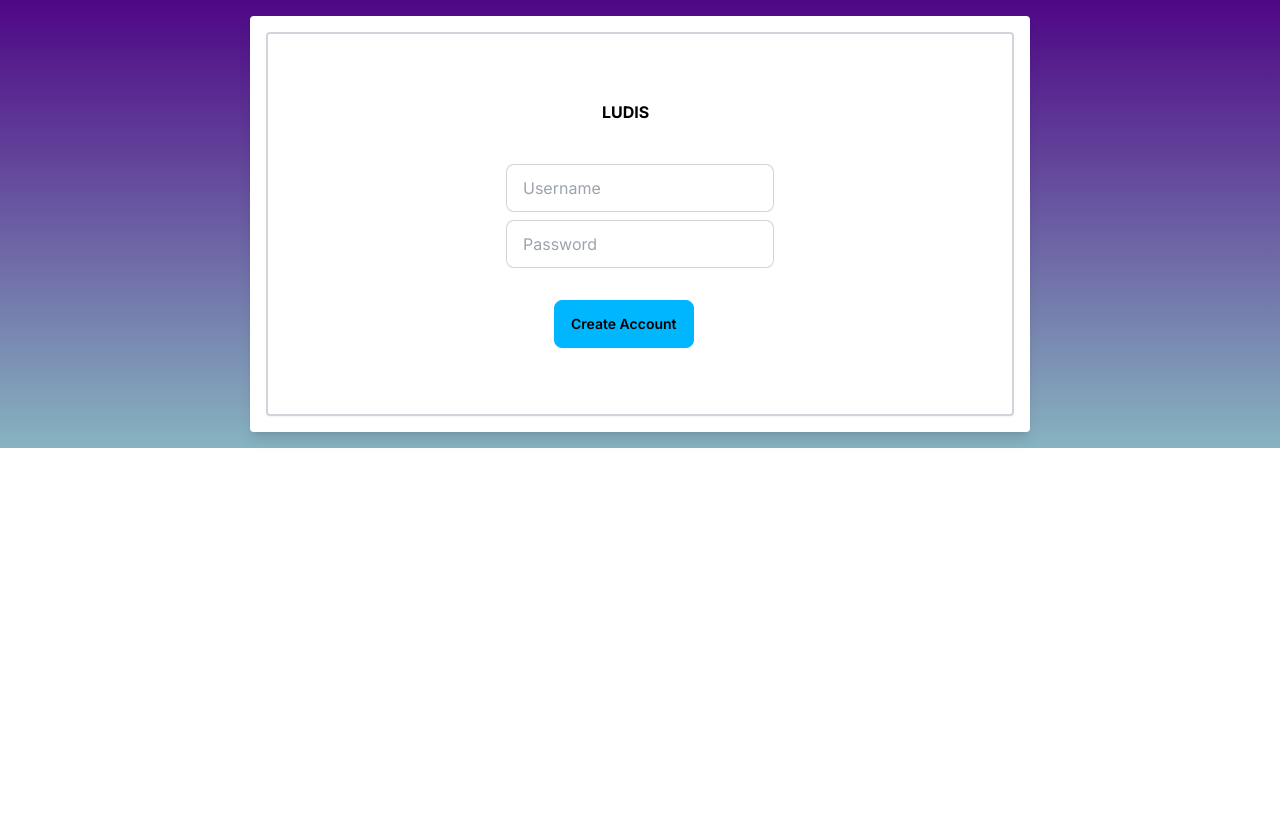
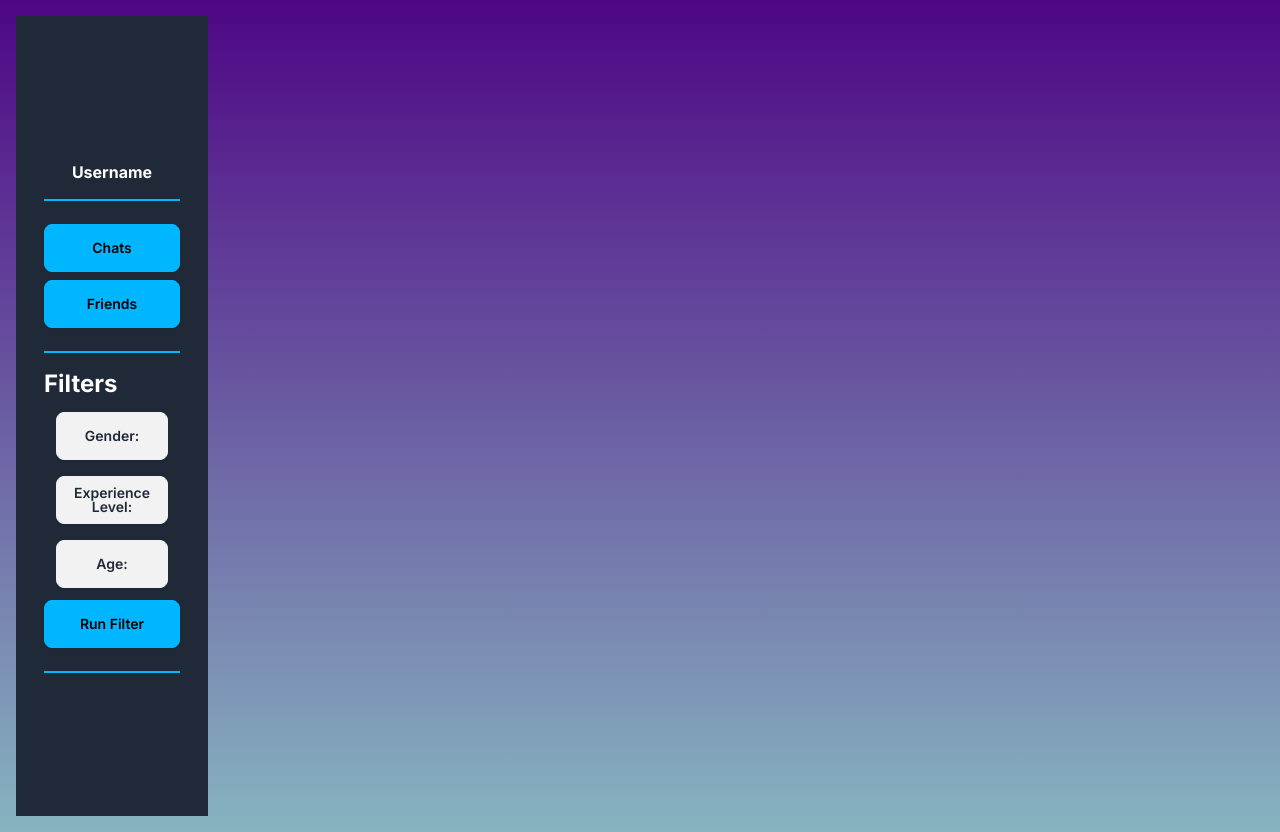
Before and after one commit to caiodasilva2005/Ludis, a Next.js app: page / in a window 1280 px wide. Before the commit the page ends 800 px from the top, so only its background shows below. Built offline with nearby package versions, Linux system fonts and the light colour scheme.

Commit message:
Added custom button and updated SideBar

```diff
--- a/app/components/Chat.tsx
+++ b/app/components/Chat.tsx
@@ -5,7 +5,7 @@ const Chat = () => {
     <>
       <div className="chat chat-start">
         <div className="chat-bubble">
-          It's over Anakin, <br />I have the high ground.
+          over Anakin, <br />I have the high ground.
         </div>
       </div>
       <div className="chat chat-end">
--- a/app/components/ChatButton.tsx
+++ /dev/null
@@ -1,13 +0,0 @@
-"use client";
-import React from "react";
-import Link from "next/link";
-
-const ChatButton = () => {
-  return (
-    <li className="py-2">
-      <Link href="/users/ChatPage">Chats</Link>
-    </li>
-  );
-};
-
-export default ChatButton;
--- a/app/components/CreateAccountPage.tsx
+++ b/app/components/CreateAccountPage.tsx
@@ -1,6 +1,7 @@
 import React from "react";
 
 const CreateAccountPage = () => {
+
   return (
     <div className="flex justify-center items-center h-screen">
       <div className="box-content bg-white sm:w-3/5 sm:h-4/5 rounded p-4 shadow-lg">
--- /dev/null
+++ b/app/components/CustomButton.tsx
@@ -0,0 +1,21 @@
+"use client";
+import React from "react";
+import Link from "next/link";
+import { Button } from "react-bootstrap";
+
+interface ButtonProps {
+  page: string;
+  buttonText: string;
+  type: string;
+}
+const CustomButton: React.FC<ButtonProps> = ({ page, buttonText, type }) => {
+  const buttonClass = "btn btn-" + type;
+
+  return (
+    <a role="button" className={buttonClass} href={page}>
+      {buttonText}
+    </a>
+  );
+};
+
+export default CustomButton;
--- a/app/components/ProfileDisplay.tsx
+++ b/app/components/ProfileDisplay.tsx
@@ -1,22 +1,27 @@
 import React from "react";
 import Image from "next/image";
+import { Typography } from "@mui/material";
 
-const ProfileDisplay = () => {
+interface ProfileDisplayProps {
+  username: string;
+  experience: string;
+  image: string;
+}
+
+const ProfileDisplay = (props: ProfileDisplayProps) => {
   return (
     <div className="box-content relative bg-white shadow-lg mt-1 p-4 sm:w-1/2 h-52 rounded-lg">
       <div className="flex justify-start items-center">
         <div className="border-4 rounded shadow-lg w-48 h-52">
-          <Image
-            alt="Profile pic"
-            src="../../next.svg"
-            width="960"
-            height="520"
-          />
+          <Image alt="Profile pic" src={props.image} width="960" height="520" />
         </div>
         <div className="flex-col p-4">
-          <p className="py-2 font-mono">Username:{}</p>
-          <p className="py-2 font-mono">Experience:{}</p>
-          <p className="py-2 font-mono">Locations:{}</p>
+          <Typography className="py-2 font-mono">
+            Username: {props.username}
+          </Typography>
+          <Typography className="py-2 font-mono">
+            Experience: {props.experience}
+          </Typography>
         </div>
       </div>
       <div className="absolute bottom-4 right-4">
--- /dev/null
+++ b/app/components/ProfileDisplays.tsx
@@ -0,0 +1,44 @@
+"use client";
+import React from "react";
+import { useState } from "react";
+import ProfileDisplay from "./ProfileDisplay";
+
+const ProfileDisplays = () => {
+  const [profiles, setProfiles] = useState([
+    {
+      id: 1,
+      username: "User1",
+      experienceLevel: "Beginner",
+      image: "../next.svg",
+    },
+    {
+      id: 2,
+      username: "User2",
+      experienceLevel: "Intermediate",
+      image: "../next.svg",
+    },
+  ]);
+
+  const handleProfileChange = (newProfileData, profileId) => {
+    setProfiles((prevProfiles) =>
+      prevProfiles.map((profile) =>
+        profile.id === profileId ? { ...profile, ...newProfileData } : profile
+      )
+    );
+  };
+
+  return (
+    <div className="overflow-y-auto h-56 w-screen">
+      {profiles.map((profile) => (
+        <ProfileDisplay
+          key={profile.id}
+          username={profile.username}
+          experience={profile.experienceLevel}
+          image={profile.image}
+        />
+      ))}
+    </div>
+  );
+};
+
+export default ProfileDisplays;
--- /dev/null
+++ b/app/components/RunFilterButton.tsx
@@ -0,0 +1,18 @@
+"use client";
+import React from "react";
+import Link from "next/link";
+
+const RunFilterButton = ({ onClick, gender, experienceLevel }) => {
+  return (
+    <div>
+      <button
+        className="btn btn-info"
+        onClick={() => onClick(geneder, experienceLevel)}
+      >
+        <Link href="users/CreateAccountPage">Run Filter</Link>
+      </button>
+    </div>
+  );
+};
+
+export default RunFilterButton;
--- a/app/components/SideBar.tsx
+++ b/app/components/SideBar.tsx
@@ -1,25 +1,37 @@
+"use client";
 import React from "react";
-import ChatButton from "./ChatButton";
 import MoreInfoModal from "./MoreInfoModal";
+import { Stack } from "@mui/material";
+import CustomButton from "./CustomButton";
+import { useState } from "react";
+import RunFilterButton from "./RunFilterButton";
 
 const SideBar = () => {
+  const [filters, setFilters] = useState([]);
+
   // State to manage modal visibility
   return (
-    <div className="h-screen w-48 bg-gray-800 text-white p-4">
-      <div className="flex-col items-end">
-        <ul>
-          <li className="py-2">Username: </li>
-          <ChatButton />
-          <li>
-            <div className="divider divider-info" />
-          </li>
-          <li>
-            <h1 className="text-2xl font-bold mb-4">Filters</h1>
-          </li>
-        </ul>
+    <div className="h-screen w-48 bg-gray-800 text-white p-4 flex justify-center items-center">
+      <Stack className="mt-4" spacing={1}>
+        <div className="font-bold flex justify-center">Username</div>
+        <div className="divider divider-info" />
+
+        <Stack className="flex justify-center py-2" spacing={1}>
+          <CustomButton type="info" page="/users/ChatPage" buttonText="Chats" />
+          <CustomButton
+            type="info"
+            page="/users/ChatPage"
+            buttonText="Friends"
+          />
+        </Stack>
+
+        <div className="divider divider-info" />
+
+        <h1 className="text-2xl font-bold mb-4">Filters</h1>
+
         <ul className="px-2">
           <details className="dropdown">
-            <summary className="m-1 btn w-28">Gender: {}</summary>
+            <summary className="m-1 btn w-28">Gender:</summary>
             <ul className="p-2 text-black shadow menu dropdown-content z-[1] bg-base-100 rounded-box w-52">
               <li>
                 <a>Male</a>
@@ -35,7 +47,7 @@ const SideBar = () => {
         </ul>
         <ul className="px-2">
           <details className="dropdown">
-            <summary className="m-1 btn w-28">Experience Level: {}</summary>
+            <summary className="m-1 btn w-28">Experience Level:</summary>
             <ul className="p-2 text-black shadow menu dropdown-content z-[1] bg-base-100 rounded-box w-52">
               <li>
                 <a>Beginner</a>
@@ -47,7 +59,7 @@ const SideBar = () => {
                 <a>Advanced</a>
               </li>
               <li>
-                <MoreInfoModal></MoreInfoModal>
+                <MoreInfoModal />
               </li>
             </ul>
           </details>
@@ -71,15 +83,13 @@ const SideBar = () => {
             </ul>
           </details>
         </ul>
-        <ul>
-          <li>
-            <div className="divider divider-info" />
-          </li>
-          <li>
-            <h1 className="text-2xl font-bold mb-4">Workout</h1>
-          </li>
-        </ul>
-      </div>
+        <CustomButton
+          type="info"
+          buttonText="Run Filter"
+          page="/users/ChatPage"
+        />
+        <div className="divider divider-info py-4" />
+      </Stack>
     </div>
   );
 };
--- a/app/page.tsx
+++ b/app/page.tsx
@@ -1,16 +1,13 @@
-import CreateAccountPage from "./components/CreateAccountPage";
-import LogIn from "./components/LogIn";
-import NavBar from "./components/NavBar";
+import FriendsPage from "./components/FriendsPage";
 import ProfileDisplay from "./components/ProfileDisplay";
+import ProfileDisplays from "./components/ProfileDisplays";
 import SideBar from "./components/SideBar";
-import supabase from "./config/supabaseClient";
-import { useEffect, useState } from "react";
 
-export default function Home() {
+export default async function Home() {
   return (
     <main>
       <div>
-        <LogIn />
+        <SideBar />
       </div>
     </main>
   );
--- a/package.json
+++ b/package.json
@@ -9,6 +9,9 @@
     "lint": "next lint"
   },
   "dependencies": {
+    "@emotion/react": "^11.11.3",
+    "@emotion/styled": "^11.11.0",
+    "@mui/material": "^5.15.6",
     "bootstrap": "^5.3.2",
     "next": "14.1.0",
     "react": "^18",
```
Also changed, not shown: 2 other files (tests, documents, lock files or other folders).
